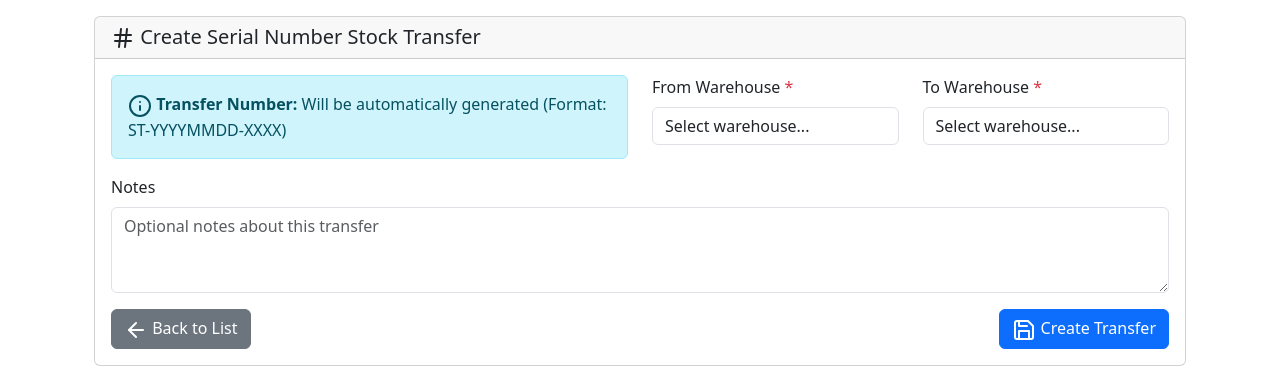
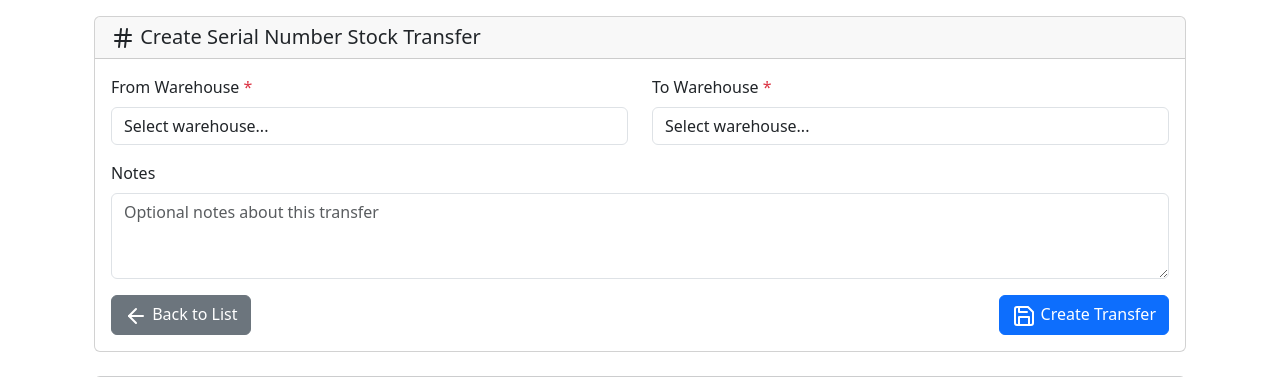
Before and after one commit to pragavigithub/Barcode_Dev_Project_20250823, a Flask app: page /inventory_transfer/serial/create in a window 1280 px wide. Shown: the part 154-531 px from the top of the page. Run offline with Flask 3, Linux system fonts and the light colour scheme; a user stored in the database is signed in; data that the repository does not hold is empty; some libraries are stand-ins or nearby versions.

Commit message:
Serial Number Transfer Screen Modified.

```diff
--- a/modules/inventory_transfer/templates/serial_create_transfer.html
+++ b/modules/inventory_transfer/templates/serial_create_transfer.html
@@ -27,13 +27,13 @@
                 <div class="card-body">
                     <form method="POST">
                         <div class="row">
+<!--                            <div class="col-md-6">-->
+<!--                                <div class="alert alert-info">-->
+<!--                                    <i data-feather="info"></i>-->
+<!--                                    <strong>Transfer Number:</strong> Will be automatically generated (Format: ST-YYYYMMDD-XXXX)-->
+<!--                                </div>-->
+<!--                            </div>-->
                             <div class="col-md-6">
-                                <div class="alert alert-info">
-                                    <i data-feather="info"></i>
-                                    <strong>Transfer Number:</strong> Will be automatically generated (Format: ST-YYYYMMDD-XXXX)
-                                </div>
-                            </div>
-                            <div class="col-md-3">
                                 <div class="mb-3">
                                     <label for="from_warehouse" class="form-label">From Warehouse <span class="text-danger">*</span></label>
                                     <select class="form-control" id="from_warehouse" name="from_warehouse" required>
@@ -41,7 +41,7 @@
                                     </select>
                                 </div>
                             </div>
-                            <div class="col-md-3">
+                            <div class="col-md-6">
                                 <div class="mb-3">
                                     <label for="to_warehouse" class="form-label">To Warehouse <span class="text-danger">*</span></label>
                                     <select class="form-control" id="to_warehouse" name="to_warehouse" required>
```
